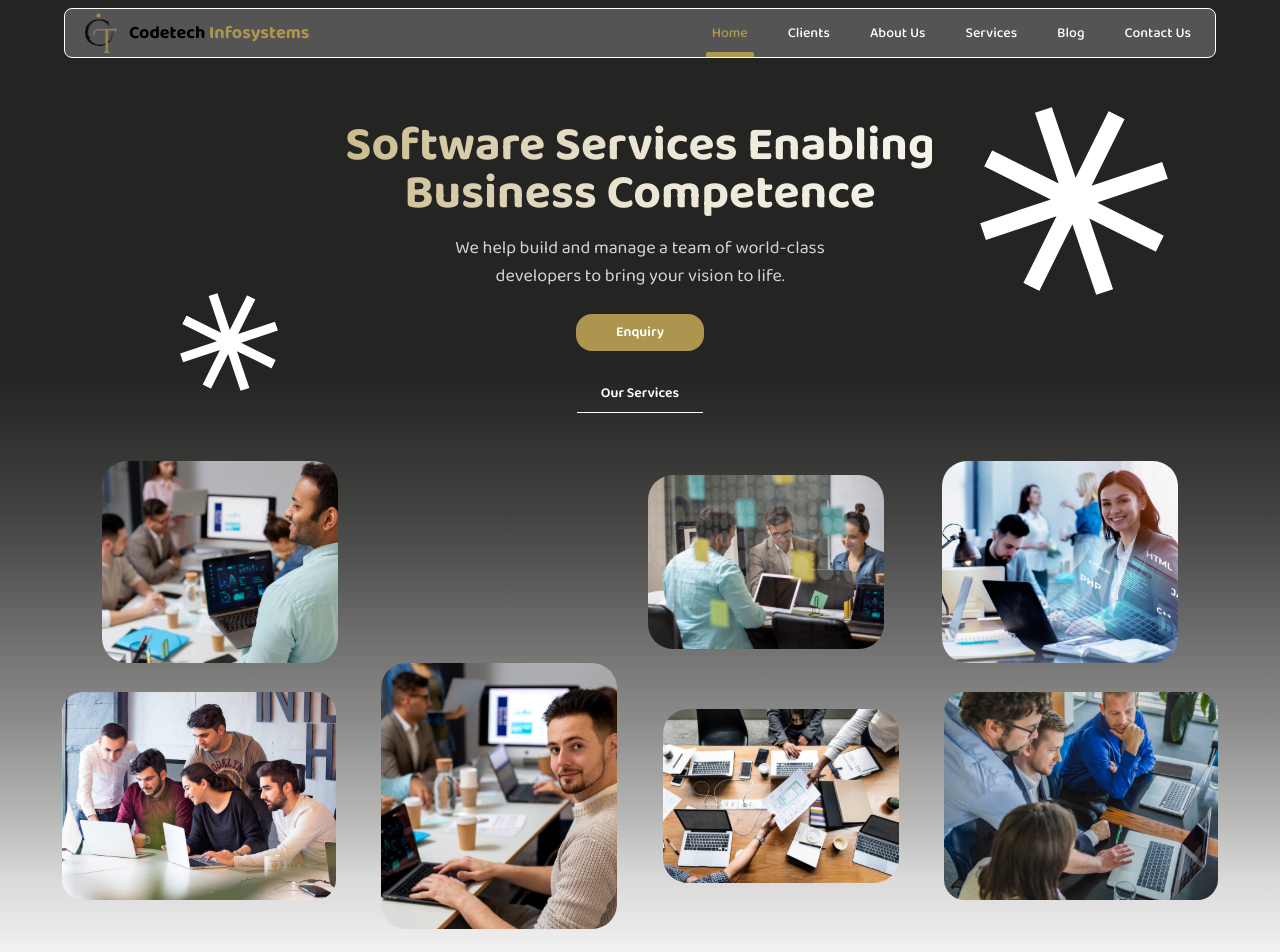
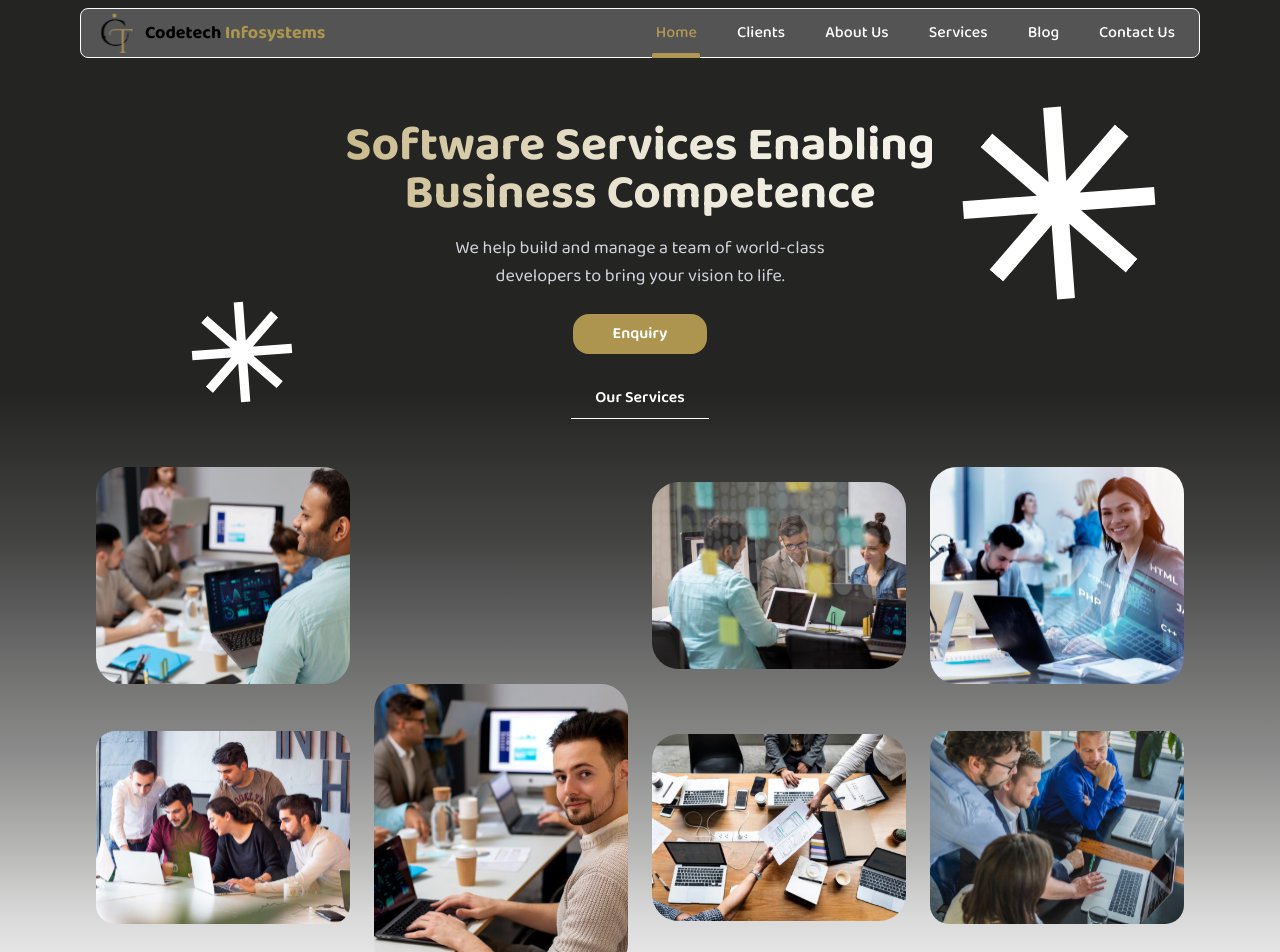
Before and after one commit to CodeTech-InfoSystem/codetech-react, a React (Create React App) app: page / in a window 1280 px wide. Shown: the top 952 px of the page. Built offline with nearby package versions, Linux system fonts and the light colour scheme.

Commit message:
UI issues fixed

```diff
--- a/public/index.html
+++ b/public/index.html
@@ -6,41 +6,20 @@
   <link rel="icon" href="%PUBLIC_URL%/favicon.ico" />
   <meta name="viewport" content="width=device-width, initial-scale=1" />
   <meta name="theme-color" content="#000000" />
-  <meta name="description" content="Web site created using create-react-app" />
+  <meta name="description" content="Codetech Infosystem - Innovative Tech Solutions" />
+
   <link rel="preconnect" href="https://fonts.googleapis.com">
-<link rel="preconnect" href="https://fonts.gstatic.com" crossorigin>
-<link href="https://fonts.googleapis.com/css2?family=Baloo+2:wght@400..800&family=Raleway:ital,wght@0,100..900;1,100..900&display=swap" rel="stylesheet">
+  <link rel="preconnect" href="https://fonts.gstatic.com" crossorigin>
+  <link href="https://fonts.googleapis.com/css2?family=Baloo+2:wght@400..800&family=Raleway:ital,wght@0,100..900;1,100..900&display=swap" rel="stylesheet">
 
-  <!--
-      manifest.json provides metadata used when your web app is installed on a
-      user's mobile device or desktop. See https://developers.google.com/web/fundamentals/web-app-manifest/
-    -->
   <link rel="manifest" href="%PUBLIC_URL%/manifest.json" />
-  <!--
-      Notice the use of %PUBLIC_URL% in the tags above.
-      It will be replaced with the URL of the `public` folder during the build.
-      Only files inside the `public` folder can be referenced from the HTML.
 
-      Unlike "/favicon.ico" or "favicon.ico", "%PUBLIC_URL%/favicon.ico" will
-      work correctly both with client-side routing and a non-root public URL.
-      Learn how to configure a non-root public URL by running `npm run build`.
-    -->
-  <title>React App</title>
+  <title>Codetech Infosystem</title>
 </head>
 
 <body>
   <noscript>You need to enable JavaScript to run this app.</noscript>
   <div id="root"></div>
-  <!--
-      This HTML file is a template.
-      If you open it directly in the browser, you will see an empty page.
-
-      You can add webfonts, meta tags, or analytics to this file.
-      The build step will place the bundled scripts into the <body> tag.
-
-      To begin the development, run `npm start` or `yarn start`.
-      To create a production bundle, use `npm run build` or `yarn build`.
-    -->
 </body>
 
 </html>
--- a/src/App.jsx
+++ b/src/App.jsx
@@ -11,8 +11,8 @@ import Footer from "./components/Footer";
 
 function App() {
   return (
-    <div className="font-baloo container">
-   <div className="min-h-screen bg-[linear-gradient(180deg,#242423_37.91%,#434342_51.86%,#545454_56.79%,#686868_62.25%,#7B7B7A_67.71%,#8B8B8B_72.59%,#B6B6B5_81.95%,#D9D9D9_88.38%,#EBEBEB_94.04%,#FFFFFF_100%)] px-4 sm:px-8 md:px-12 lg:px-16 pt-2">
+    <div className="w-full">
+   <div className="min-h-screen bg-[linear-gradient(180deg,#242423_37.91%,#434342_51.86%,#545454_56.79%,#686868_62.25%,#7B7B7A_67.71%,#8B8B8B_72.59%,#B6B6B5_81.95%,#D9D9D9_88.38%,#EBEBEB_94.04%,#FFFFFF_100%)] px-4 sm:px-8 md:px-14 lg:px-20 pt-2">
 
         <Navbar />
         <HeroSection />
--- a/src/components/Blog.jsx
+++ b/src/components/Blog.jsx
@@ -22,7 +22,6 @@ const statsData = [
 const Blog = () => {
   return (
     <section className="py-12 bg-white">
-      {/* Blog Title */}
       <h2 className="text-center text-4xl font-bold mb-8">Blog</h2>
 
       {/* Blog Horizontal Scroller */}
@@ -30,11 +29,7 @@ const Blog = () => {
         <div className="flex gap-6 overflow-x-auto scrollbar-hide p-2 snap-x snap-mandatory">
           {blogs.map((blog) => (
             <div key={blog.id} className="w-72 flex-shrink-0 snap-start">
-              <img
-                src={blog.image}
-                alt={blog.title}
-                className="w-full h-48 object-cover rounded-lg shadow-md"
-              />
+              <img src={blog.image} alt={blog.title} className="w-full h-48 object-cover rounded-lg shadow-md" />
               <p className="mt-3 text-gray-700">{blog.title}</p>
               <div className="flex justify-end mt-2">
                 <a href="/" className="text-[#AD954F] font-medium flex items-center gap-1">
@@ -47,42 +42,21 @@ const Blog = () => {
       </div>
 
       {/* Statistics Section */}
-      <div className="mt-16 bg-gray-100 py-8 px-6 sm:px-8 flex flex-wrap justify-center md:justify-between text-center grid grid-cols-1 sm:grid-cols-2 md:grid-cols-4 gap-6 text-center">
+      <div className="mt-16 bg-gray-100 py-8 px-6 sm:px-8 grid grid-cols-1 sm:grid-cols-2 md:grid-cols-4 gap-6 text-center">
         {statsData.map((item, index) => (
-          <div key={index} className="flex flex-col md:flex-row items-center gap-x-6 md:gap-x-12">
-            {index !== 0 && (
-              <div className="relative flex flex-col items-center hidden md:flex">
-                {/* Animated Dot */}
-                <div className="w-2 h-2 bg-[#AD954F] rounded-full absolute animate-move-up-down"></div>
-                {/* Divider */}
-                <div className="border-l border-gray-300 h-12"></div>
-              </div>
-            )}
-            <div className="flex flex-col items-center px-4 sm:px-8">
-              <h3 className="text-[#AD954F] text-2xl sm:text-3xl font-bold">
-                <CountUp start={0} end={item.value} duration={20} />{item.suffix}
-              </h3>
-              <p className="text-gray-600 text-sm sm:text-base">{item.label}</p>
-            </div>
+          <div key={index} className="flex flex-col items-center px-4 sm:px-8">
+            <h3 className="text-[#AD954F] text-2xl sm:text-3xl font-bold">
+              <CountUp start={0} end={item.value} duration={2} />{item.suffix}
+            </h3>
+            <p className="text-gray-600 text-sm sm:text-base">{item.label}</p>
           </div>
         ))}
       </div>
 
-
-
-
-
-
       {/* Call to Action */}
       <div className="flex justify-center mt-16 px-4">
         <div className="relative w-full md:w-3/4 lg:w-1/2 rounded-lg overflow-hidden">
-          <video
-            autoPlay
-            loop
-            muted
-            playsInline
-            className="w-full h-[200px] object-cover rounded-lg"
-          >
+          <video autoPlay loop muted playsInline className="w-full h-[200px] object-cover rounded-lg">
             <source src={blogVideo} type="video/mp4" />
             Your browser does not support the video tag.
           </video>
@@ -90,13 +64,40 @@ const Blog = () => {
             <p className="text-white text-lg md:text-xl font-semibold">
               “Some of the History of Our Company is that we are Catching up through Video”
             </p>
-            <button className="mt-4 bg-[#AD954F] text-white px-6 py-2 rounded-md transition">
-              Get In Touch
-            </button>
           </div>
         </div>
       </div>
 
+      {/* Contact Form (Netlify Form Integration) */}
+      <div className="mt-16 max-w-2xl mx-auto bg-gray-100 p-6 rounded-lg shadow-lg">
+        <h3 className="text-center text-2xl font-bold mb-4">Get in Touch</h3>
+        <p className="text-center text-gray-600 mb-6">
+          Have questions or feedback? We’re here to help. Send us a message, and we’ll respond within 24 hours.
+        </p>
+        <form name="contact" netlify className="grid grid-cols-1 gap-4">
+          <input type="hidden" name="form-name" value="contact" />
+          <input type="text" name="first-name" placeholder="First Name" required className="p-3 border rounded-md" />
+          <input type="text" name="last-name" placeholder="Last Name" required className="p-3 border rounded-md" />
+          <input type="email" name="email" placeholder="Email" required className="p-3 border rounded-md" />
+          <input type="tel" name="phone" placeholder="Phone" required className="p-3 border rounded-md" />
+          <select name="service" required className="p-3 border rounded-md">
+            <option value="">Choose a service</option>
+            <option value="web-development">Web Development</option>
+            <option value="mobile-app">Mobile App Development</option>
+            <option value="seo">SEO & Marketing</option>
+          </select>
+          <select name="engagement" required className="p-3 border rounded-md">
+            <option value="">Engagement Type</option>
+            <option value="one-time">One-time Project</option>
+            <option value="retainer">Ongoing Retainer</option>
+          </select>
+          <input type="text" name="start-time" placeholder="When to start?" required className="p-3 border rounded-md" />
+          <textarea name="message" rows="4" placeholder="Brief about your project" required className="p-3 border rounded-md"></textarea>
+          <button type="submit" className="w-full bg-[#AD954F] text-white py-3 rounded-md font-semibold hover:bg-[#8b7a42] transition">
+            Submit
+          </button>
+        </form>
+      </div>
     </section>
   );
 };
--- a/src/components/HeroSection.jsx
+++ b/src/components/HeroSection.jsx
@@ -34,19 +34,20 @@ const HeroSection = () => {
                 </button>
 
                 {/* Image Grid */}
-                <div className="mt-12 grid grid-cols-4 place-items-center">
-                    {/* Row 1 */}
-                    <img src={Team} alt="Team Work" className="" />
+                <div className="mt-12 grid grid-cols-4 gap-x-6 place-items-center">
+                    <img src={Team} alt="Team Work" className="w-full max-w-[400px]" />
                     <div></div>
-                    <img src={Planning} alt="Coding Team" className="mr-[10%]"/>
-                    <img src={CodingTeam} alt="Coding Team" className="" />
+                    <img src={Planning} alt="Planning" className="w-full max-w-[400px]" />
+                    <img src={CodingTeam} alt="Coding Team" className="w-full max-w-[400px]" />
                 </div>
-                <div className="grid grid-cols-4 gap-2 place-items-center">
-                    <img src={Discussion} alt="Discussion" className="mr-[13%]" />
-                    <img src={OfficeWork} alt="Office Work" />
-                    <img src={Assessment} alt="Project Planning" />
-                    <img src={Collabration} alt="Collaboration" className="ml-[13%]" />
+                <div className="grid grid-cols-4 gap-x-6 place-items-center">
+                    <img src={Discussion} alt="Discussion" className="w-full max-w-[400px]" />
+                    <img src={OfficeWork} alt="Office Work" className="w-full max-w-[400px]" />
+                    <img src={Assessment} alt="Assessment" className="w-full max-w-[400px]" />
+                    <img src={Collabration} alt="Collaboration" className="w-full max-w-[400px]" />
                 </div>
+
+
             </div>
 
             {/* Rotating Stars - Hide under 1020px and when menu is open */}
--- a/src/components/Testimonials.jsx
+++ b/src/components/Testimonials.jsx
@@ -1,6 +1,7 @@
-import React, { useState, useEffect } from "react";
+import React from "react";
 import { Swiper, SwiperSlide } from "swiper/react";
 import { EffectCoverflow, Pagination } from "swiper/modules";
+import { Quote } from "../assets";
 import "swiper/css";
 import "swiper/css/effect-coverflow";
 import "swiper/css/pagination";
@@ -12,7 +13,7 @@ const testimonials = [
     role: "CEO",
     image: "https://randomuser.me/api/portraits/men/45.jpg",
     quote:
-      "It is a long established fact that a reader will be distracted by the readable content of a page when looking at its layout.",
+      "It is a long established fact that a reader will be distracted by the readable content of a page when looking at its layout...",
   },
   {
     id: 2,
@@ -20,7 +21,7 @@ const testimonials = [
     role: "CEO",
     image: "https://randomuser.me/api/portraits/women/45.jpg",
     quote:
-      "It is a long established fact that a reader will be distracted by the readable content of a page when looking at its layout.",
+      "It is a long established fact that a reader will be distracted by the readable content of a page when looking at its layout...",
   },
   {
     id: 3,
@@ -28,68 +29,75 @@ const testimonials = [
     role: "Manager",
     image: "https://randomuser.me/api/portraits/men/32.jpg",
     quote:
-      "It is a long established fact that a reader will be distracted by the readable content of a page when looking at its layout.",
+      "It is a long established fact that a reader will be distracted by the readable content of a page when looking at its layout...",
   },
 ];
 
 const Testimonials = () => {
-  const [swiperKey, setSwiperKey] = useState(0);
-
-  // Fix issue where Swiper doesn't update breakpoints
-  useEffect(() => {
-    const handleResize = () => setSwiperKey((prevKey) => prevKey + 1);
-    window.addEventListener("resize", handleResize);
-    return () => window.removeEventListener("resize", handleResize);
-  }, []);
-
   return (
-    <section className="py-16 text-black bg-white">
-      <h2 className="text-3xl font-bold mb-8 text-center font-baloo">Testimonials</h2>
+    <section className="py-16 bg-white text-black">
+      <h2 className="text-3xl font-bold mb-8 text-center">Testimonials</h2>
 
       <Swiper
-        key={swiperKey} // Forces Swiper to update on resize
         effect="coverflow"
         grabCursor={true}
-        spaceBetween={30}
         pagination={{ clickable: true }}
         centeredSlides={true}
+        initialSlide={1} // Center the middle slide
+        slidesPerView={1} // Default to 1 slide per view for small screens
         coverflowEffect={{
-          rotate: 30,
+          rotate: 0,
           stretch: 0,
           depth: 100,
           modifier: 1,
-          slideShadows: true,
+          slideShadows: false,
         }}
-        modules={[EffectCoverflow, Pagination]}
         breakpoints={{
-          1280: { slidesPerView: 3, spaceBetween: 30, centeredSlides: true },
-          1024: { slidesPerView: 2, spaceBetween: 20, centeredSlides: true },
-          768: { slidesPerView: 3, spaceBetween: 20, centeredSlides: true },
-          640: { slidesPerView: 1, spaceBetween: 5, centeredSlides: false },
+          640: { slidesPerView: 2, spaceBetween: 0 },
+          768: { slidesPerView: 3, spaceBetween: 0 },
+          1024: { slidesPerView: 3, spaceBetween: 0 },
+          1280: { slidesPerView: 3, spaceBetween: 0 },
         }}
-        className="w-full px-4"
+        className="w-full px-6"
       >
         {testimonials.map((testimonial) => (
-          <SwiperSlide key={testimonial.id}>
-            <div className="bg-gray-100 rounded-lg p-6 relative mx-4 transition-transform duration-500 ease-in-out">
+          <SwiperSlide key={testimonial.id} className="flex justify-center">
+            {({ isActive }) => (
+              <div
+                className={`relative bg-gray-100 rounded-xl p-4 sm:p-4 md:p-6 w-full
+                 max-w-[800px] sm:max-w-[500px] md:max-w-[550px] lg:max-w-[650px] xl:max-w-[800px]
+                 transition-all duration-500 ease-in-out text-left
+                 ${isActive ? "scale-100 opacity-100" : "scale-90 opacity-80 blur-[1px]"}`}
+              >
+                {/* Profile & Text Container */}
+                <div className="flex items-start gap-4">
                   {/* Profile Image */}
-              <div className="w-14 h-14 rounded-full overflow-hidden mb-4">
+                  <div className="w-14 h-14 sm:w-16 sm:h-16 rounded-full overflow-hidden">
                     <img
                       src={testimonial.image}
                       alt={testimonial.name}
                       className="w-full h-full object-cover"
                     />
                   </div>
+                </div>
 
                 {/* Quote Text */}
-              <p className="text-gray-700">{testimonial.quote}</p>
+                <p className="text-gray-700 leading-relaxed mt-4 text-sm md:text-base lg:text-lg">
+                  {testimonial.quote}
+                </p>
 
                 {/* Name & Role */}
                 <div className="mt-4">
-                <p className="font-semibold text-[#AD954F]">{testimonial.name}</p>
+                  <p className="font-semibold text-[#AD954F] text-base sm:text-lg">{testimonial.name}</p>
                   <p className="text-sm text-gray-500">{testimonial.role}</p>
                 </div>
+
+                {/* Quote Icon */}
+                <div className="absolute top-6 right-6">
+                  <img src={Quote} alt="Quote Icon" className="h-8" />
                 </div>
+              </div>
+            )}
           </SwiperSlide>
         ))}
       </Swiper>
--- a/src/index.css
+++ b/src/index.css
@@ -3,12 +3,12 @@
 @tailwind utilities;
 
 /* Apply Baloo font to the whole app */
-body {
+html, body, #root {
+  width: 100%;
+  overflow-x: hidden;
+  margin: 0;
+  padding: 0;
   font-family: "Baloo 2", serif;
-}
-html, body {
-  overflow-x: hidden;
-  width: 100%;
 }
 
 .no-scrollbar::-webkit-scrollbar {
@@ -19,15 +19,7 @@ html, body {
   -ms-overflow-style: none; /* IE and Edge */
   scrollbar-width: none; /* Firefox */
 }
-body {
-  background: #eee;
-  font-family: "Baloo 2", serif;
-  font-size: 14px;
-  color: #000;
-  margin: 0;
-  padding: 0;
-}
-.swiper {
+ .swiper {
   width: 100%;
   padding-top: 50px;
   padding-bottom: 50px;
```
Also changed, not shown: 1 other file (tests, documents, lock files or other folders). Lines whose indentation alone changed are shown as unchanged.
